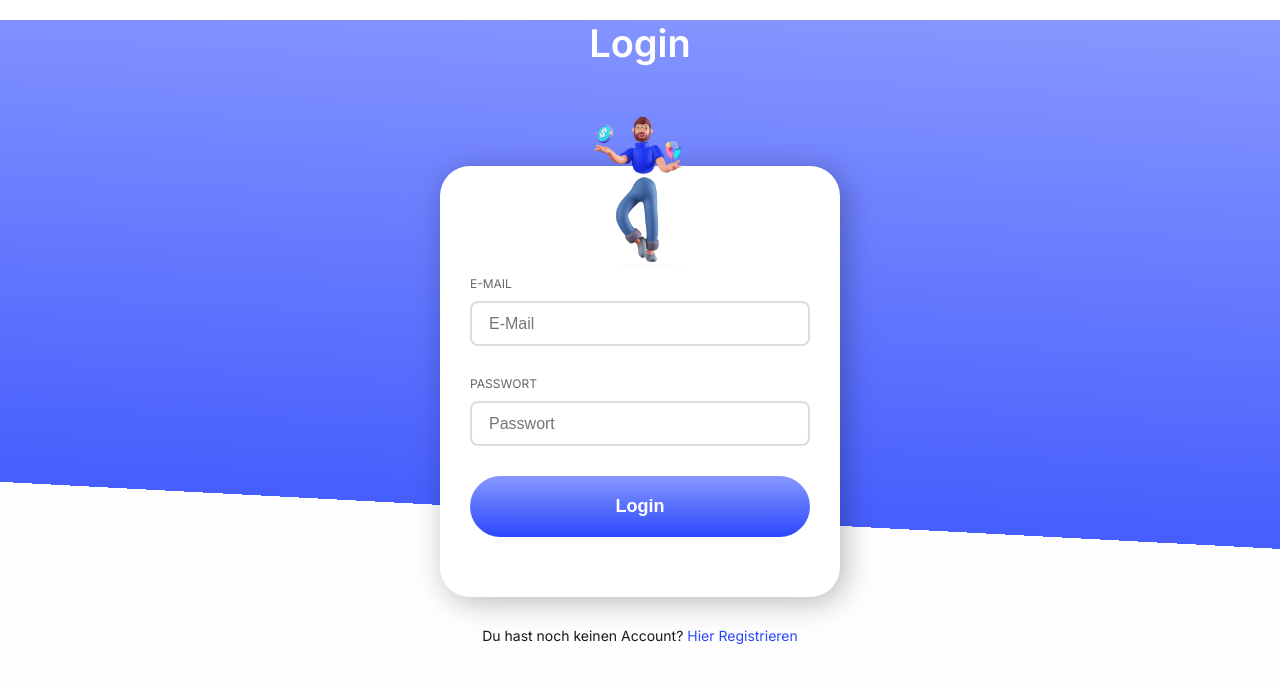
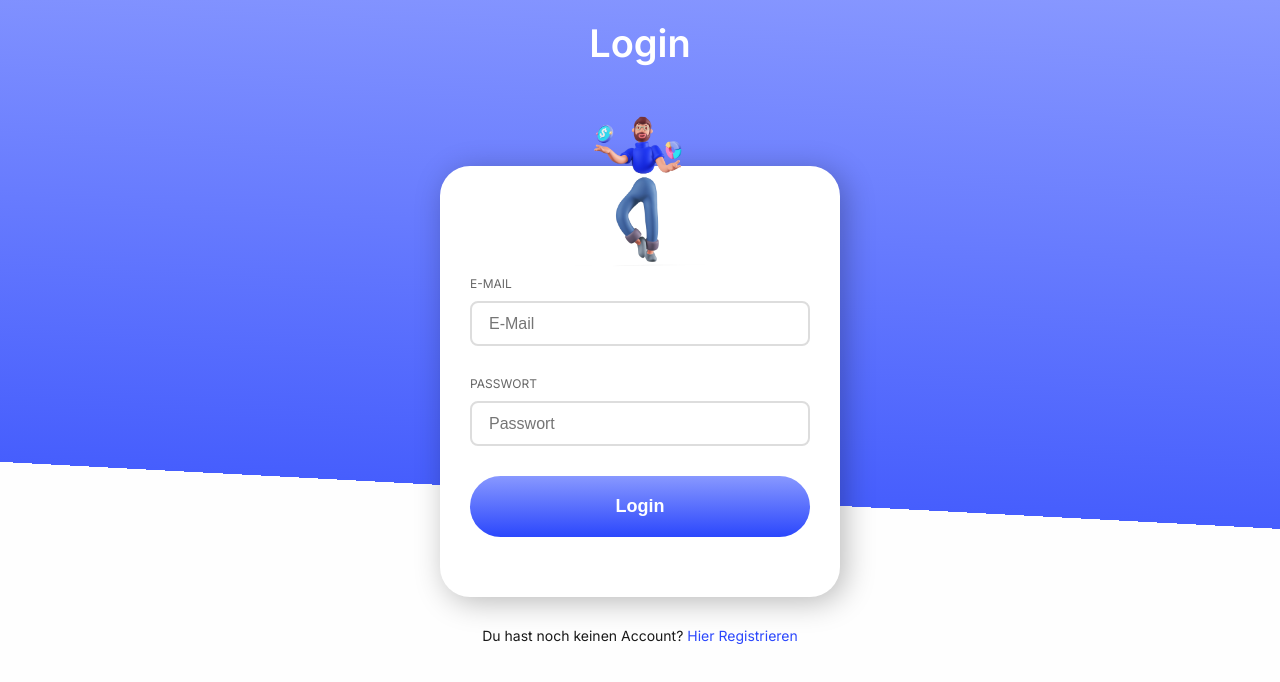
Before and after one commit to iderdiyok/sc_mono-app, a React (Create React App) app in the folder frontend/: page /login in a window 1280 px wide. Shown: the top 682 px of the page. Built offline with nearby package versions, Linux system fonts and the light colour scheme; no server answers.

Commit message:
Login page css bug fixing

```diff
--- a/frontend/src/Pages/LoginPage.css
+++ b/frontend/src/Pages/LoginPage.css
@@ -12,7 +12,7 @@
 .login-page h1 {
   color: white;
   text-align: center;
-  margin: 20px 0 100px 0;
+  padding: 20px 0 100px 0;
 }
 
 .login-page .from-container {
```
